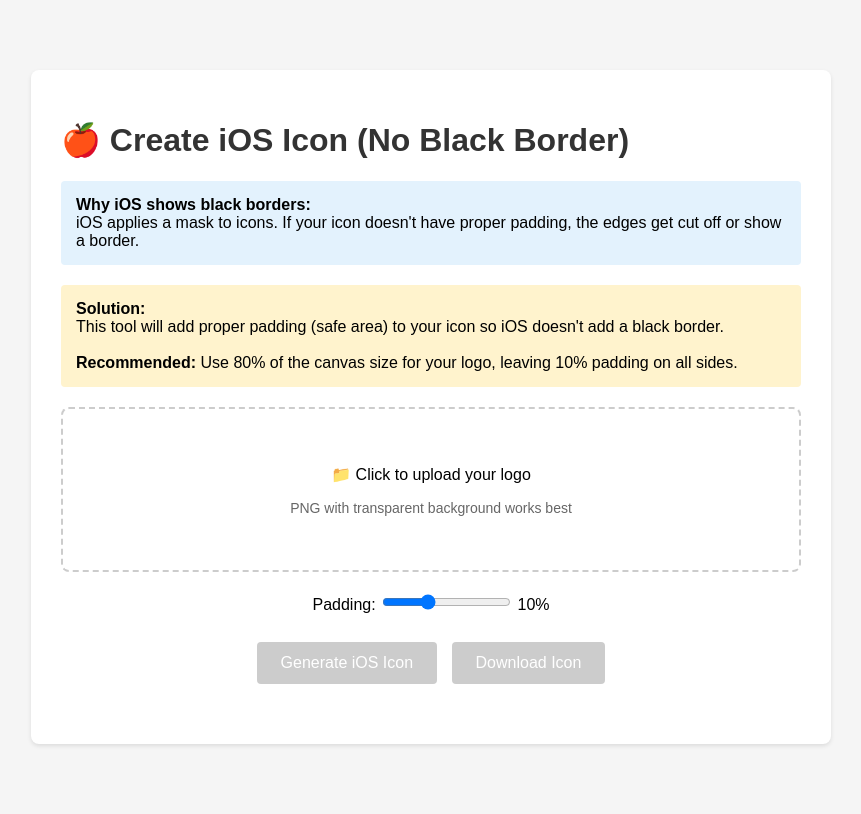
After one commit to codelockinfo/orderbook, a PHP site: page /orderbook/create-ios-icon.html in a window 1280 px wide. The commit adds this page. Shown: the whole page, without its empty margins (209-1070 px from the left). Run offline with PHP 8.4, Linux system fonts and the light colour scheme.

Commit message:
set notification

```diff
--- /dev/null
+++ b/create-ios-icon.html
@@ -0,0 +1,226 @@
+<!DOCTYPE html>
+<html lang="en">
+<head>
+    <meta charset="UTF-8">
+    <meta name="viewport" content="width=device-width, initial-scale=1.0">
+    <title>Create iOS Icon with Padding</title>
+    <style>
+        body {
+            font-family: Arial, sans-serif;
+            max-width: 800px;
+            margin: 50px auto;
+            padding: 20px;
+            background: #f5f5f5;
+        }
+        .container {
+            background: white;
+            padding: 30px;
+            border-radius: 8px;
+            box-shadow: 0 2px 4px rgba(0,0,0,0.1);
+        }
+        h1 { color: #333; }
+        .upload-area {
+            border: 2px dashed #ccc;
+            padding: 40px;
+            text-align: center;
+            border-radius: 8px;
+            margin: 20px 0;
+            cursor: pointer;
+        }
+        .upload-area:hover {
+            border-color: #4CAF50;
+            background: #f9f9f9;
+        }
+        input[type="file"] { display: none; }
+        button {
+            background: #4CAF50;
+            color: white;
+            padding: 12px 24px;
+            border: none;
+            border-radius: 4px;
+            cursor: pointer;
+            font-size: 16px;
+            margin: 10px 5px;
+        }
+        button:hover { background: #45a049; }
+        button:disabled {
+            background: #ccc;
+            cursor: not-allowed;
+        }
+        canvas { display: none; }
+        .preview {
+            display: grid;
+            grid-template-columns: repeat(auto-fill, minmax(200px, 1fr));
+            gap: 20px;
+            margin: 20px 0;
+        }
+        .icon-preview {
+            text-align: center;
+            padding: 15px;
+            background: #f9f9f9;
+            border-radius: 8px;
+        }
+        .icon-preview img {
+            border: 1px solid #ddd;
+            border-radius: 20px;
+            margin-bottom: 10px;
+            box-shadow: 0 2px 8px rgba(0,0,0,0.1);
+        }
+        .info {
+            background: #e3f2fd;
+            padding: 15px;
+            border-radius: 4px;
+            margin: 20px 0;
+        }
+        .warning {
+            background: #fff3cd;
+            padding: 15px;
+            border-radius: 4px;
+            margin: 20px 0;
+        }
+    </style>
+</head>
+<body>
+    <div class="container">
+        <h1>🍎 Create iOS Icon (No Black Border)</h1>
+
+        <div class="info">
+            <strong>Why iOS shows black borders:</strong><br>
+            iOS applies a mask to icons. If your icon doesn't have proper padding, the edges get cut off or show a border.
+        </div>
+
+        <div class="warning">
+            <strong>Solution:</strong><br>
+            This tool will add proper padding (safe area) to your icon so iOS doesn't add a black border.
+            <br><br>
+            <strong>Recommended:</strong> Use 80% of the canvas size for your logo, leaving 10% padding on all sides.
+        </div>
+
+        <div class="upload-area" onclick="document.getElementById('fileInput').click()">
+            <p>📁 Click to upload your logo</p>
+            <p style="color: #666; font-size: 14px;">PNG with transparent background works best</p>
+        </div>
+        <input type="file" id="fileInput" accept="image/*">
+
+        <div style="text-align: center; margin: 20px 0;">
+            <label>
+                Padding: <input type="range" id="paddingSlider" min="0" max="30" value="10" oninput="updatePadding()">
+                <span id="paddingValue">10%</span>
+            </label>
+            <br><br>
+            <button id="generateBtn" onclick="generateIcon()" disabled>Generate iOS Icon</button>
+            <button onclick="downloadIcon()" id="downloadBtn" disabled>Download Icon</button>
+        </div>
+
+        <div id="preview"></div>
+
+        <canvas id="canvas"></canvas>
+    </div>
+
+    <script>
+        let paddingPercent = 10;
+        let iconData = null;
+
+        document.getElementById('fileInput').addEventListener('change', function(e) {
+            const file = e.target.files[0];
+            if (file) {
+                document.getElementById('generateBtn').disabled = false;
+                const reader = new FileReader();
+                reader.onload = function(event) {
+                    const img = new Image();
+                    img.onload = function() {
+                        document.querySelector('.upload-area').innerHTML =
+                            `<img src="${event.target.result}" style="max-width: 200px; max-height: 200px; border-radius: 8px;"><br>
+                             <p>Logo loaded: ${img.width}x${img.height}</p>`;
+                    };
+                    img.src = event.target.result;
+                };
+                reader.readAsDataURL(file);
+            }
+        });
+
+        function updatePadding() {
+            paddingPercent = parseInt(document.getElementById('paddingSlider').value);
+            document.getElementById('paddingValue').textContent = paddingPercent + '%';
+        }
+
+        function generateIcon() {
+            const fileInput = document.getElementById('fileInput');
+            const file = fileInput.files[0];
+
+            if (!file) {
+                alert('Please select an image first');
+                return;
+            }
+
+            const reader = new FileReader();
+            reader.onload = function(event) {
+                const img = new Image();
+                img.onload = function() {
+                    const canvas = document.getElementById('canvas');
+                    const ctx = canvas.getContext('2d');
+                    const size = 1024; // iOS prefers 1024x1024
+
+                    canvas.width = size;
+                    canvas.height = size;
+
+                    // Clear canvas with transparent background
+                    ctx.clearRect(0, 0, size, size);
+
+                    // Calculate padding
+                    const padding = (size * paddingPercent) / 100;
+                    const logoSize = size - (padding * 2);
+
+                    // Calculate position to center
+                    const x = padding;
+                    const y = padding;
+
+                    // Draw logo scaled to fit with padding
+                    const scale = Math.min(logoSize / img.width, logoSize / img.height);
+                    const scaledWidth = img.width * scale;
+                    const scaledHeight = img.height * scale;
+                    const offsetX = (logoSize - scaledWidth) / 2;
+                    const offsetY = (logoSize - scaledHeight) / 2;
+
+                    ctx.drawImage(img, x + offsetX, y + offsetY, scaledWidth, scaledHeight);
+
+                    // Convert to blob
+                    canvas.toBlob(function(blob) {
+                        const url = URL.createObjectURL(blob);
+                        iconData = { blob, url };
+
+                        // Show preview
+                        const preview = document.getElementById('preview');
+                        preview.innerHTML = `
+                            <h2>Preview (with ${paddingPercent}% padding):</h2>
+                            <div class="preview">
+                                <div class="icon-preview">
+                                    <img src="${url}" width="180" height="180" alt="iOS Icon Preview">
+                                    <div><strong>1024x1024</strong></div>
+                                    <p style="font-size: 12px; color: #666;">This is how it will look on iOS</p>
+                                </div>
+                            </div>
+                        `;
+
+                        document.getElementById('downloadBtn').disabled = false;
+                    }, 'image/png');
+                };
+                img.src = event.target.result;
+            };
+            reader.readAsDataURL(file);
+        }
+
+        function downloadIcon() {
+            if (iconData) {
+                const link = document.createElement('a');
+                link.href = iconData.url;
+                link.download = 'ios-icon-1024.png';
+                document.body.appendChild(link);
+                link.click();
+                document.body.removeChild(link);
+                alert('Icon downloaded! Replace "bookify logo (5).png" with this file in assets/images/ folder.');
+            }
+        }
+    </script>
+</body>
+</html>
```
Also changed, not shown: index.php (+5 -2 lines), manifest.php (+15 -3 lines).
